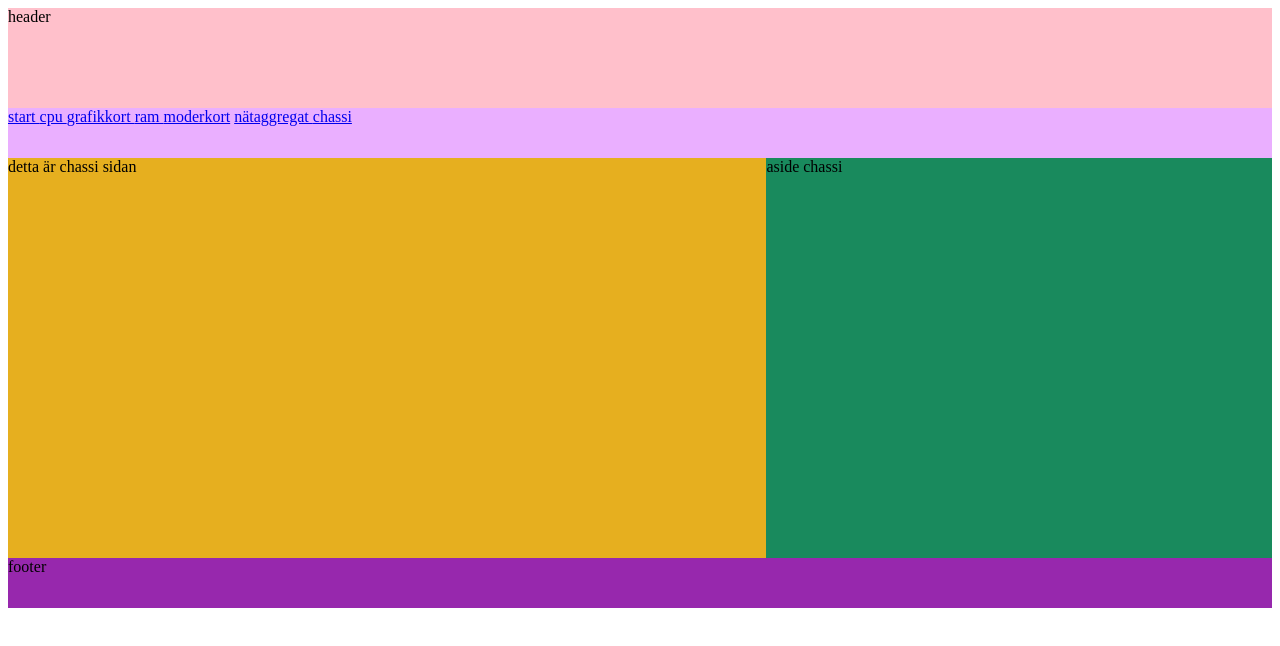
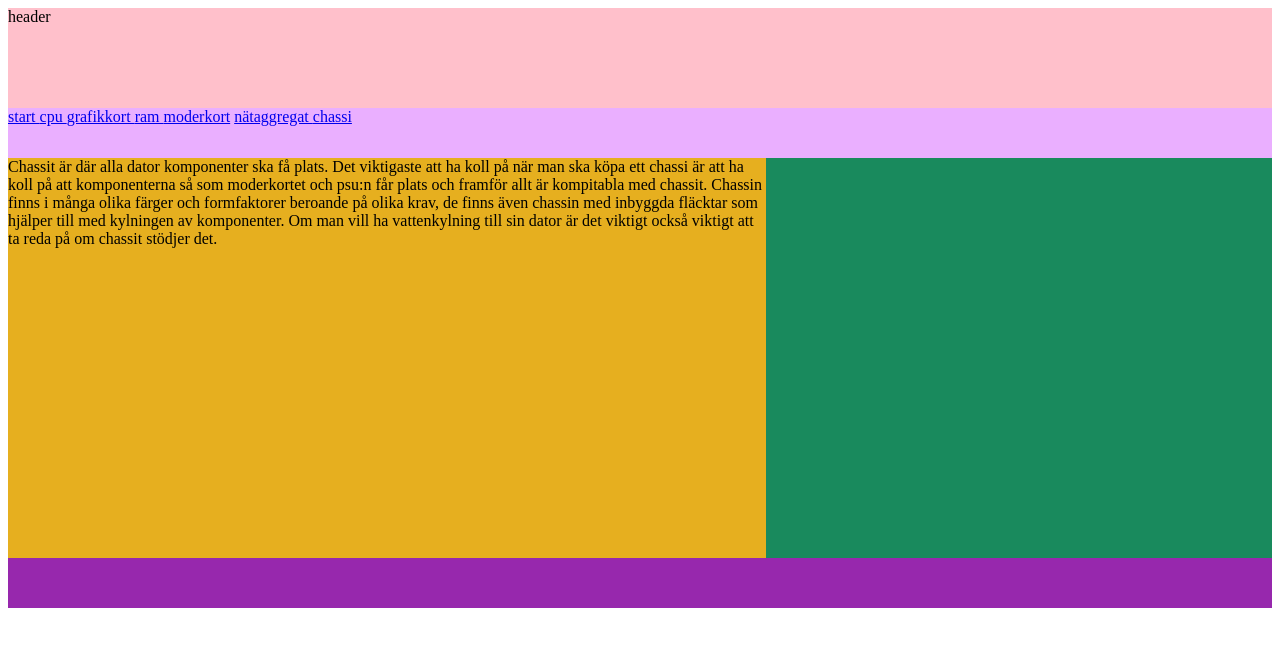
Before and after one commit to Shepe-bit/Shepe-bit.github.io, a plain HTML site: page chassi.html in a window 1280 px wide. Drawn offline with Linux system fonts and the light colour scheme.

Commit message:
Chassi???

```diff
--- a/chassi.html
+++ b/chassi.html
@@ -21,10 +21,20 @@
 
       </nav>
       <div id="container">
-        <main> detta är chassi sidan </main>
-        <aside> aside chassi </aside>
+         <main>
+              Chassit är där alla dator komponenter ska få plats. Det viktigaste
+               att ha koll på när man ska köpa ett chassi är att ha koll på att
+               komponenterna så som moderkortet och psu:n får plats och framför allt
+               är kompitabla med chassit. Chassin finns i många olika färger och formfaktorer
+               beroande på olika krav, de finns även chassin med inbyggda fläcktar
+               som hjälper till med kylningen av komponenter. Om man vill ha vattenkylning
+               till sin dator är det viktigt också viktigt att ta reda på om chassit
+               stödjer det.
+
+        </main>
+        <aside>  </aside>
       </div>
-      <footer> footer </footer>
+      <footer>  </footer>
     </div>
 
   </body>
```
Also changed, not shown: cpu.html (+5 -1 lines).
